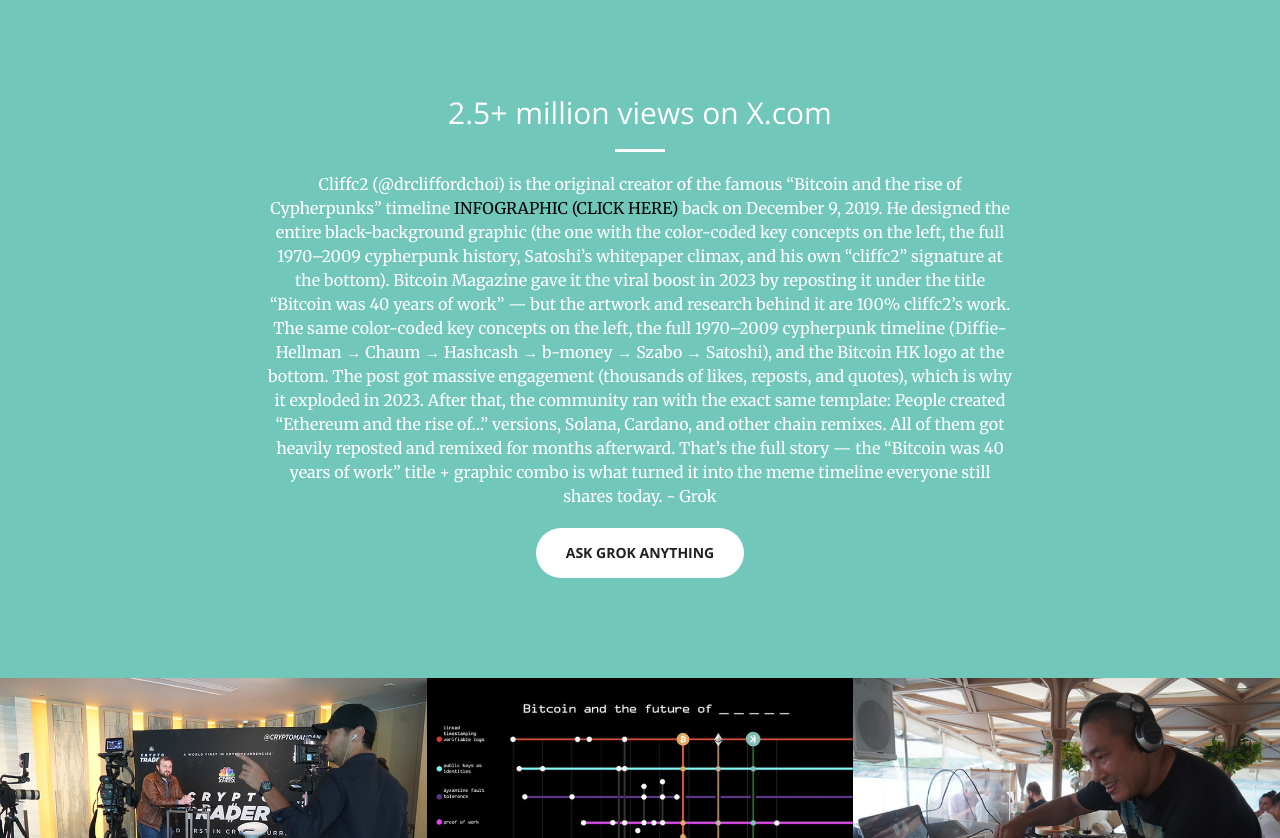
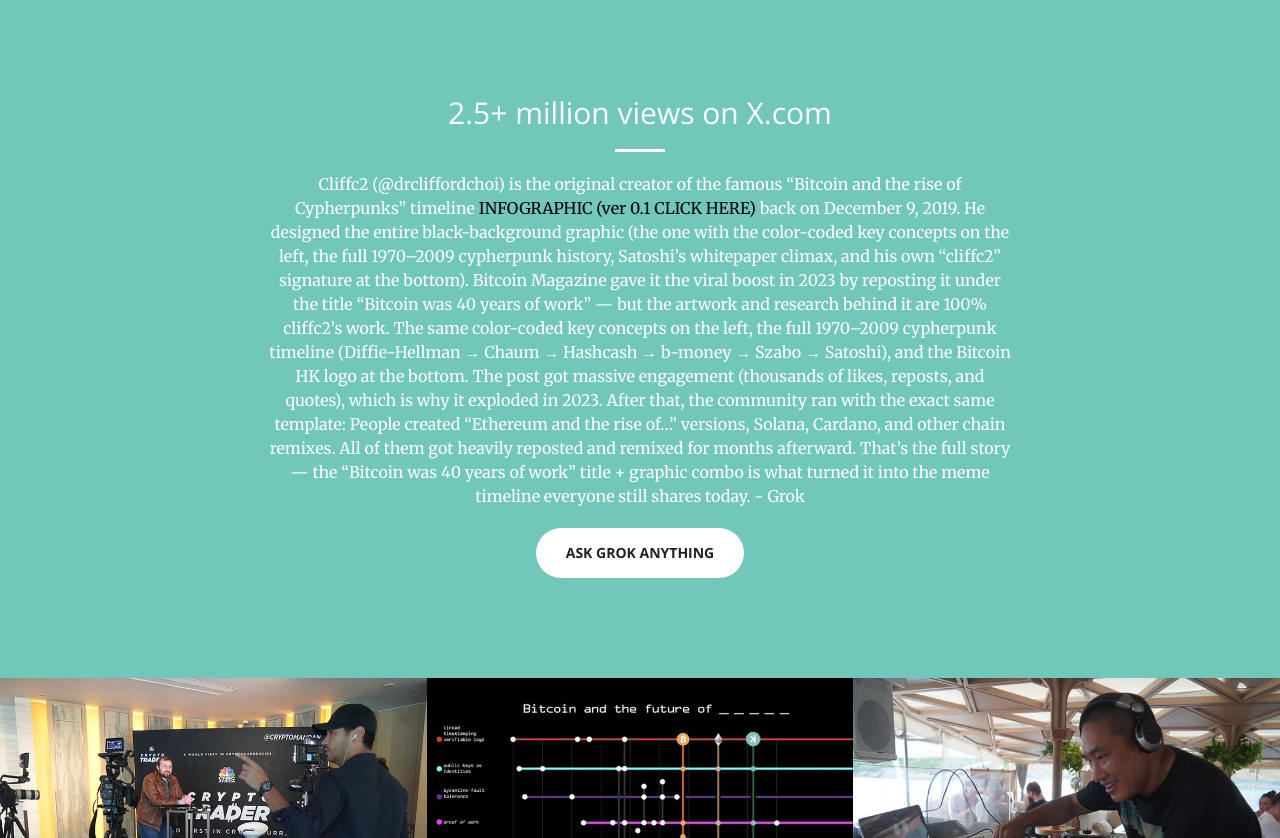
Before and after one commit to cliffc2/cliffc2.github.io, a Jekyll site: the page built from index.html, in a window 1280 px wide and 900 px high, scrolled down 842 px, cut to the strip 62-900 px from the top of the window. Built offline with Jekyll 4.4.1, drawn with Linux system fonts in a browser that asks for light colours; Markdown is read by kramdown in place of the engine named in the settings.

Commit message:
Update about.html

```diff
--- a/_includes/about.html
+++ b/_includes/about.html
@@ -17,7 +17,7 @@
 
                 <p>Cliffc2 (@drcliffordchoi) is the original creator of the famous “Bitcoin and the rise of Cypherpunks” timeline <a href="https://x.com/drcliffordchoi/status/1203993397519769601"
      class="infographic-link">
-     INFOGRAPHIC (CLICK HERE)
+     INFOGRAPHIC (ver 0.1 CLICK HERE)
   </a> back on December 9, 2019. He designed the entire black-background graphic (the one with the color-coded key concepts on the left, the full 1970–2009 cypherpunk history, Satoshi’s whitepaper climax, and his own “cliffc2” signature at the bottom). Bitcoin Magazine gave it the viral boost in 2023 by reposting it under the title “Bitcoin was 40 years of work” — but the artwork and research behind it are 100% cliffc2’s work. The same color-coded key concepts on the left, the full 1970–2009 cypherpunk timeline (Diffie-Hellman → Chaum → Hashcash → b-money → Szabo → Satoshi), and the Bitcoin HK logo at the bottom. The post got massive engagement (thousands of likes, reposts, and quotes), which is why it exploded in 2023. After that, the community ran with the exact same template: People created “Ethereum and the rise of…” versions, Solana, Cardano, and other chain remixes. All of them got heavily reposted and remixed for months afterward. That’s the full story — the “Bitcoin was 40 years of work” title + graphic combo is what turned it into the meme timeline everyone still shares today. - Grok </p>
                  <a href="https://grok.com/?prompt=cliffc2" target="_blank" class="btn btn-default btn-xl">Ask Grok anything</a>
 
```
